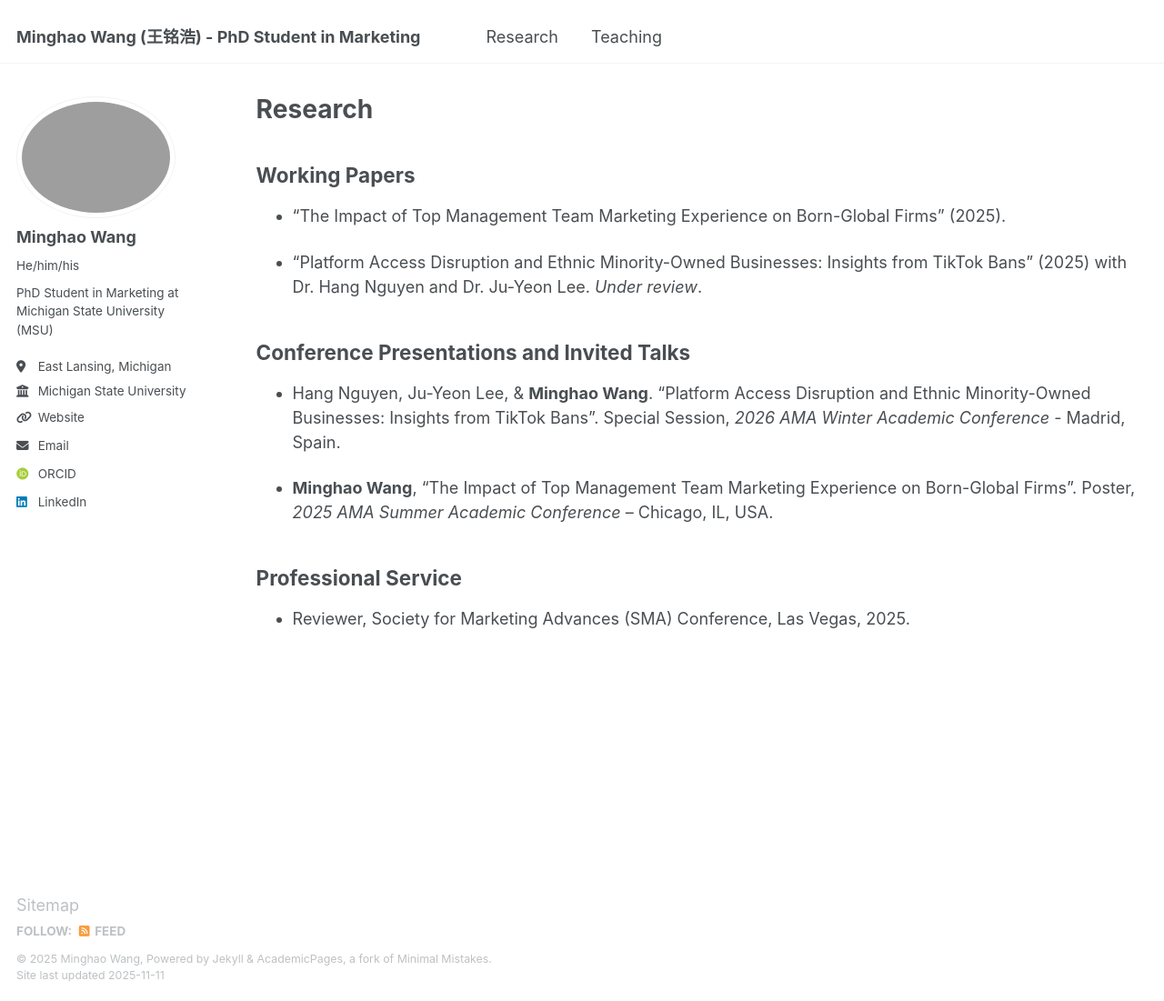
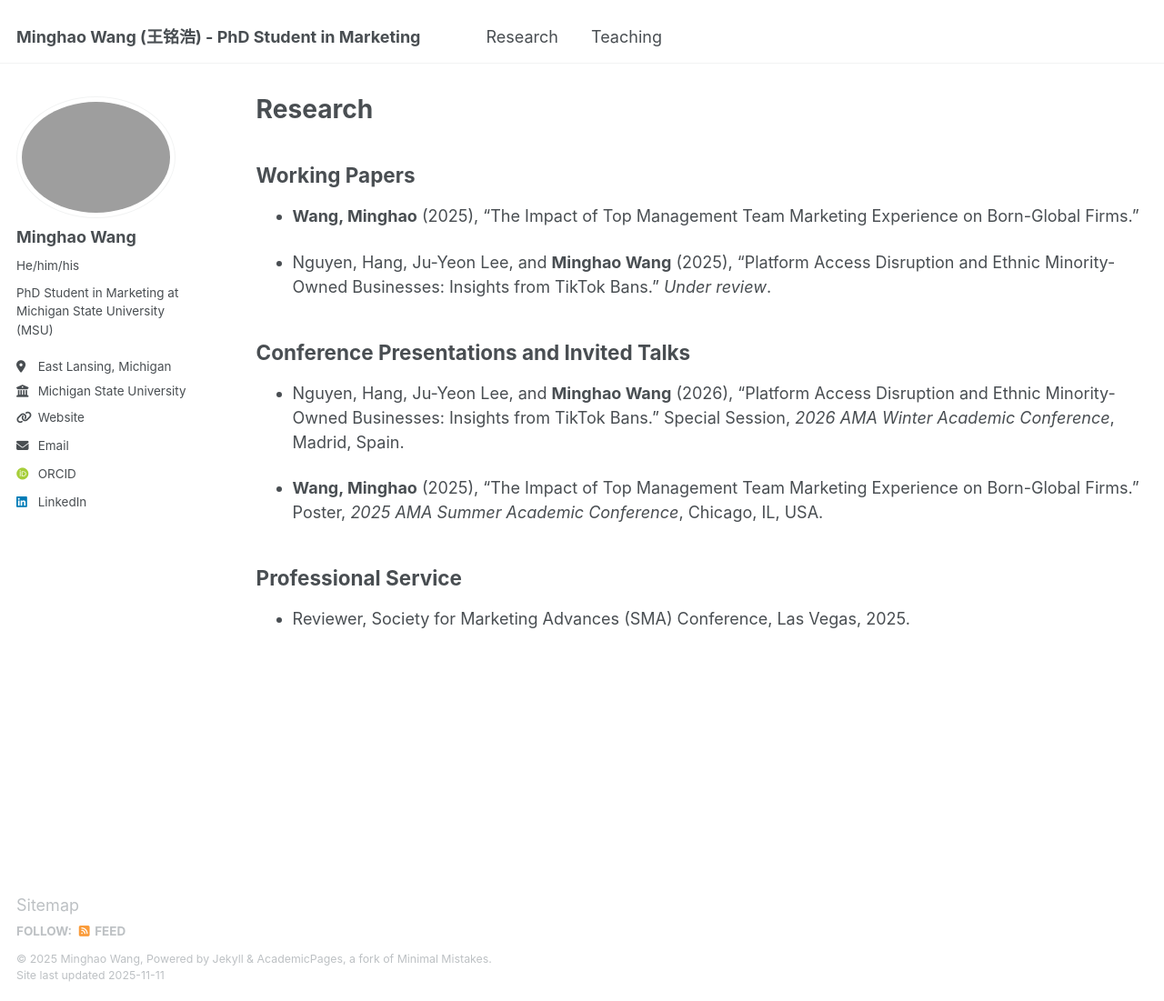
Before and after one commit to minghaowang-research/minghaowang-research.github.io, a Jekyll site: the page built from _pages/research.md, in a window 1280 px wide and 1101 px high. Shown: the whole window at 91% size. Built offline with Jekyll 4.4.1, drawn with Linux system fonts in a browser that asks for light colours; some web fonts are replaced.

Commit message:
Updated result & Research

```diff
--- a/_pages/research.md
+++ b/_pages/research.md
@@ -9,15 +9,15 @@ author_profile: true
 
 ## Working Papers
 
-- "The Impact of Top Management Team Marketing Experience on Born-Global Firms" (2025).
+- **Wang, Minghao** (2025), “The Impact of Top Management Team Marketing Experience on Born-Global Firms.”
 
-- "Platform Access Disruption and Ethnic Minority-Owned Businesses: Insights from TikTok Bans" (2025) with Dr. Hang Nguyen and Dr. Ju-Yeon Lee. *Under review*.
+- Nguyen, Hang, Ju-Yeon Lee, and **Minghao Wang** (2025), “Platform Access Disruption and Ethnic Minority-Owned Businesses: Insights from TikTok Bans.” *Under review*.
 
 ## Conference Presentations and Invited Talks
 
-- Hang Nguyen, Ju-Yeon Lee, & **Minghao Wang**. "Platform Access Disruption and Ethnic Minority-Owned Businesses: Insights from TikTok Bans". Special Session, *2026 AMA Winter Academic Conference* - Madrid, Spain.
+- Nguyen, Hang, Ju-Yeon Lee, and **Minghao Wang** (2026), “Platform Access Disruption and Ethnic Minority-Owned Businesses: Insights from TikTok Bans.” Special Session, *2026 AMA Winter Academic Conference*, Madrid, Spain.
 
-- **Minghao Wang**, "The Impact of Top Management Team Marketing Experience on Born-Global Firms". Poster, *2025 AMA Summer Academic Conference* – Chicago, IL, USA.
+- **Wang, Minghao** (2025), “The Impact of Top Management Team Marketing Experience on Born-Global Firms.” Poster, *2025 AMA Summer Academic Conference*, Chicago, IL, USA.
 
 ## Professional Service
 
```
Also changed, not shown: 1 other file.
